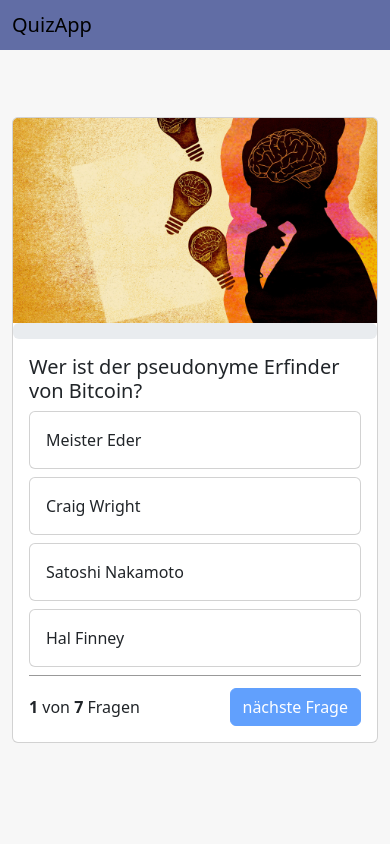
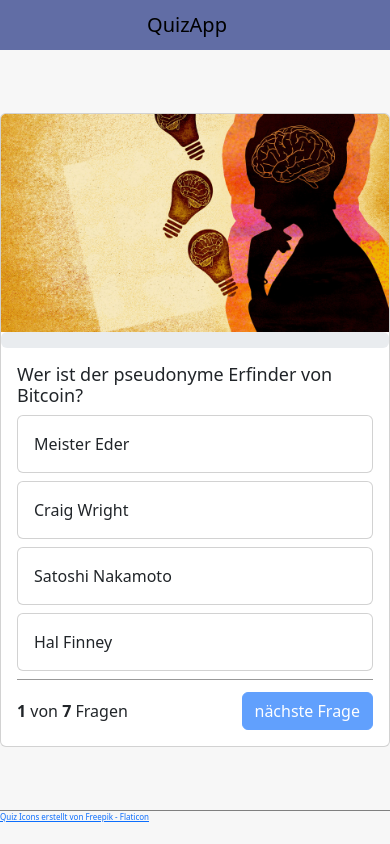
Before and after one commit to Timokinator/quizapp, a website: page index.html in a window 390 px wide. Drawn offline with nearby package versions, Linux system fonts and the light colour scheme.

Commit message:
2023_05_04_noon

```diff
--- a/index.html
+++ b/index.html
@@ -5,6 +5,7 @@
     <meta charset="UTF-8">
     <meta http-equiv="X-UA-Compatible" content="IE=edge">
     <meta name="viewport" content="width=device-width, initial-scale=1.0">
+    <link rel="icon" href="./icons/ideen.png">
 
     <!-- Bootstrap CDN Links-->
     <link href="https://cdn.jsdelivr.net/npm/bootstrap@5.3.0-alpha3/dist/css/bootstrap.min.css" rel="stylesheet"
@@ -22,7 +23,7 @@
 <body onload="init()">
 
     <nav class="navbar"> <!-- bg-body-tertiary -->
-        <div class="container-fluid">
+        <div class="container-fluid justify-content">
             <span class="navbar-brand mb-0 h1">QuizApp</span>
         </div>
     </nav>
@@ -97,6 +98,10 @@
         </div>
     </div>
 
+    <footer>
+        <a href="https://www.flaticon.com/de/kostenlose-icons/quiz" title="quiz Icons">Quiz Icons erstellt von Freepik -
+            Flaticon</a>
+    </footer>
 
     <!-- Script Links -->
     <script src="./node_modules/bootstrap/dist/js/bootstrap.min.js"></script>
--- a/script.js
+++ b/script.js
@@ -62,6 +62,9 @@ let currentQuestion = 0;
 let clickable = true;
 let amountCorrectAnswers = 0;
 let amountAnsweredAnswers = 0;
+let audio_success = new Audio('./sounds/success.mp3');
+let audio_fail = new Audio('./sounds/fail.mp3');
+audio_fail.volume = 0.3;
 
 
 function init() {
@@ -96,9 +99,11 @@ function answer(selection) {
         if (correctAnswer == selectedQuestionNumner) {
             document.getElementById(selection).parentNode.classList.add('bg-success');
             amountCorrectAnswers++;
+            audio_success.play();
         } else {
             document.getElementById(selection).parentNode.classList.add('bg-danger');
             document.getElementById(idOfRightAnswer).parentNode.classList.add('bg-success');
+            audio_fail.play();
         };
         document.getElementById('next-button').disabled = false;
         clickable = false;
@@ -107,6 +112,8 @@ function answer(selection) {
 
 
 function nextQuestion() {
+    stopAudio(audio_fail);
+    stopAudio(audio_success);
     clickable = true;
     currentQuestion++;
     document.getElementById('next-button').disabled = true;
@@ -162,3 +169,9 @@ function restart() {
     updateProgressBar();
     init();
 };
+
+
+function stopAudio(audio) {
+    audio.pause();
+    audio.currentTime = 0;
+};
--- a/style.css
+++ b/style.css
@@ -73,3 +73,28 @@ body {
 .bold {
     font-weight: bold;
 }
+
+footer {
+    font-size: 8px;
+    border-top: 1px solid grey;
+}
+
+
+@media (max-width: 500px) {
+    .container {
+        width: 100%;
+        padding: 0;
+    }
+
+    .card-body {
+        width: 100%;
+    }
+
+    .container-fluid{
+        justify-content: center !important;
+    }
+
+    h5 {
+        font-size: 18px;
+    }
+}
```
Also changed, not shown: icons/ideen.png (added), 4 other files.
